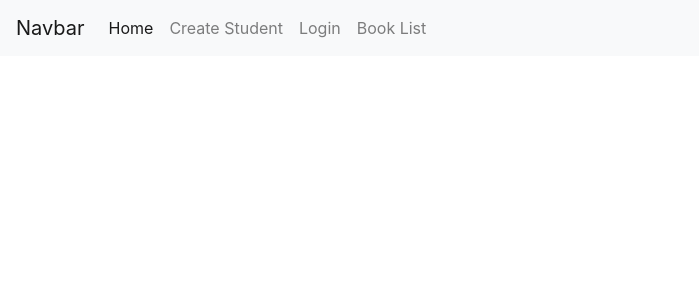
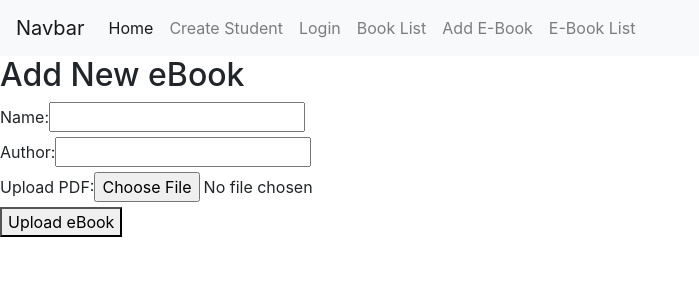
Before and after one commit to ThediniSilva/Library_Management_System, a React (Create React App) app in the folder frontend/: page /AddEbook in a window 1280 px wide. Shown: the top 300 px of the page, without its empty margins (0-699 px from the left). Built offline with nearby package versions, Linux system fonts and the light colour scheme.

Commit message:
Add E-Books for System

```diff
--- a/frontend/src/App.js
+++ b/frontend/src/App.js
@@ -17,6 +17,8 @@ import LoginPage from "./components/loginPage";
 import AdminAllBooks from "./components/AdminBooklist";
 import Admindashboard from "./components/AdminDashboard";
 import Home from "./components/Home";
+import AddEbook from "./components/AddEbook";
+import EbookList from "./components/EbookList";
 
 
 function App() {
@@ -42,6 +44,8 @@ function App() {
         <Route path="/AdminAllBooks" element={<AdminAllBooks />} />
         <Route path="/Admindashboard" element={<Admindashboard />} />
         <Route path="/" element={<Home />} />
+        <Route path="/AddEbook" element={<AddEbook />} />
+        <Route path="/EbookList" element={<EbookList />} />
 
 
       </Routes>
--- /dev/null
+++ b/frontend/src/components/AddEbook.js
@@ -0,0 +1,56 @@
+import React, { useState } from 'react';
+import axios from 'axios';
+
+const AddEbook = () => {
+  const [name, setName] = useState('');
+  const [author, setAuthor] = useState('');
+  const [pdfFile, setPdfFile] = useState(null);
+
+  const handleFormSubmit = async (e) => {
+    e.preventDefault();
+
+    const formData = new FormData();
+    formData.append('name', name);
+    formData.append('author', author);
+    formData.append('pdf', pdfFile);
+
+    try {
+      await axios.post('http://localhost:5555/ebooks/upload', formData, {
+        headers: {
+          'Content-Type': 'multipart/form-data'
+        }
+      });
+      alert('eBook uploaded successfully');
+      // Clear form fields after successful upload
+      setName('');
+      setAuthor('');
+      setPdfFile(null);
+    } catch (error) {
+      console.error('Error uploading eBook:', error);
+      alert('Failed to upload eBook');
+    }
+  };
+
+  return (
+    <div>
+      <h2>Add New eBook</h2>
+      <form onSubmit={handleFormSubmit}>
+        <div>
+          <label htmlFor="name">Name:</label>
+          <input type="text" id="name" value={name} onChange={(e) => setName(e.target.value)} required />
+        </div>
+        <div>
+          <label htmlFor="author">Author:</label>
+          <input type="text" id="author" value={author} onChange={(e) => setAuthor(e.target.value)} required />
+        </div>
+        <div>
+          <label htmlFor="pdfFile">Upload PDF:</label>
+          <input type="file" id="pdfFile" onChange={(e) => setPdfFile(e.target.files[0])} accept=".pdf" required />
+        </div>
+        <button type="submit">Upload eBook</button>
+      </form>
+    </div>
+  );
+};
+
+export default AddEbook;
--- /dev/null
+++ b/frontend/src/components/EbookList.js
@@ -0,0 +1,61 @@
+import React, { useState, useEffect } from 'react';
+import axios from 'axios';
+
+const EbookList = () => {
+  const [eBooks, setEBooks] = useState([]);
+
+  useEffect(() => {
+    fetchBooks();
+  }, []);
+
+  const fetchBooks = async () => {
+    try {
+      const response = await axios.get('http://localhost:5555/ebooks');
+      setEBooks(response.data);
+    } catch (error) {
+      console.error('Error fetching eBooks:', error);
+      // Handle error
+    }
+  };
+
+  const handleDownload = async (id) => {
+    try {
+      const response = await axios.get(`http://localhost:5555/ebooks/download/${id}`, {
+        responseType: 'blob'  // Ensure response type is blob for file download
+      });
+      const url = window.URL.createObjectURL(new Blob([response.data]));
+      const link = document.createElement('a');
+      link.href = url;
+      link.setAttribute('download', `${id}.pdf`); // Set desired file name here
+      document.body.appendChild(link);
+      link.click();
+      link.parentNode.removeChild(link);
+    } catch (error) {
+      console.error('Error downloading eBook:', error);
+      // Handle error
+    }
+  };
+
+  return (
+    <div>
+      <h2>Book List</h2>
+      <ul>
+        {eBooks.map((eBook) => (
+          <li key={eBook._id}>
+            <div>
+              <strong>Name:</strong> {eBook.name}
+            </div>
+            <div>
+              <strong>Author:</strong> {eBook.author}
+            </div>
+            <div>
+              <button onClick={() => handleDownload(eBook._id)}>Download PDF</button>
+            </div>
+          </li>
+        ))}
+      </ul>
+    </div>
+  );
+};
+
+export default EbookList;
--- a/frontend/src/components/header.js
+++ b/frontend/src/components/header.js
@@ -32,6 +32,12 @@ function Header() {
           <li className="nav-item">
             <Link to="AllBooks" className="nav-link">Book List</Link>
           </li>
+          <li className="nav-item">
+            <Link to="/AddEbook" className="nav-link">Add E-Book</Link>
+          </li>
+          <li className="nav-item">
+            <Link to="/EbookList" className="nav-link"> E-Book List</Link>
+          </li>
         </ul>
       </div>
     </nav>
```
Also changed, not shown: 4 other files (tests, documents, lock files or other folders).
